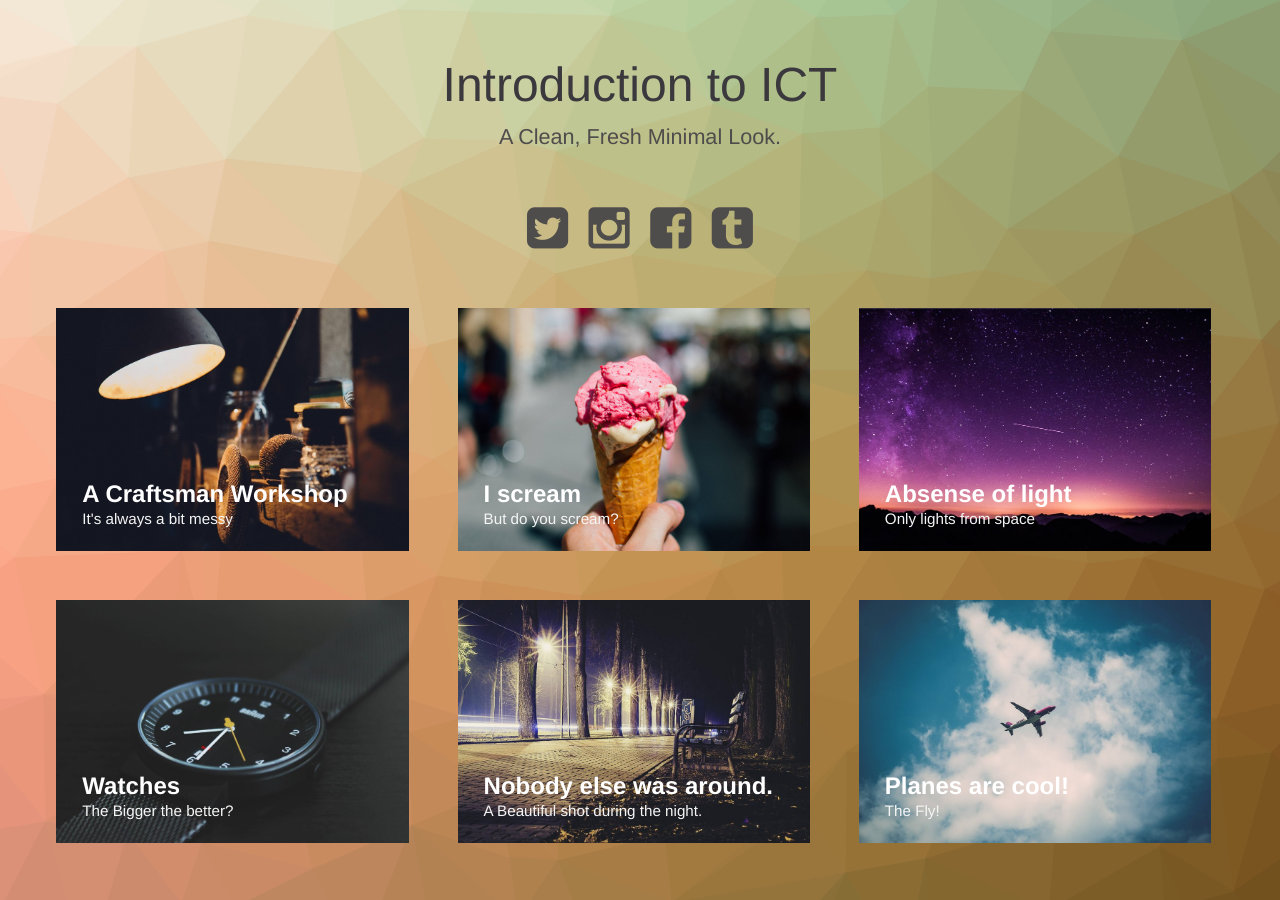
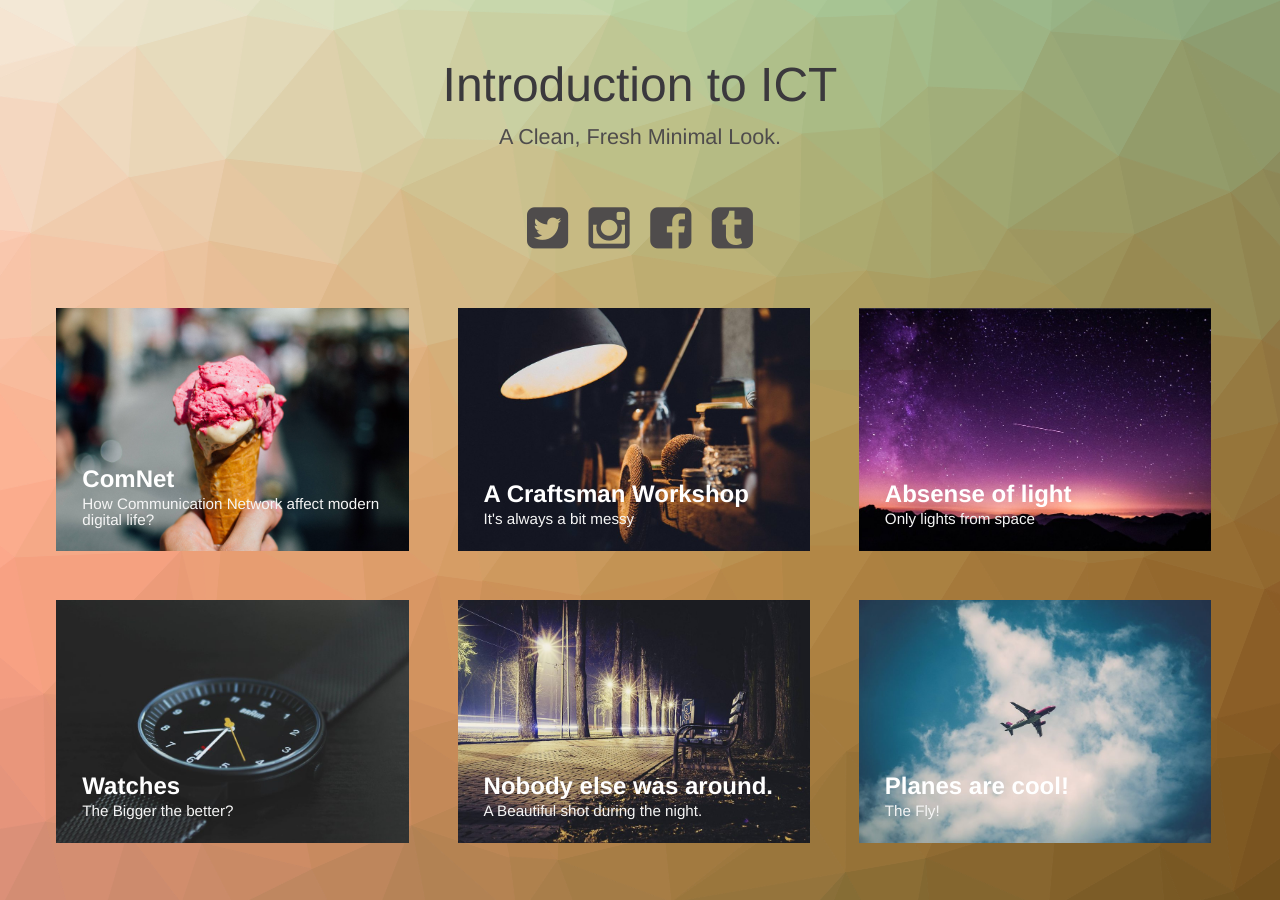
Before and after one commit to ictedu/ictedu.github.io, a Jekyll site: the page built from index.html, in a window 1280 px wide. Built offline with Jekyll 4.4.1, drawn with Linux system fonts in a browser that asks for light colours; some of the changed lines change nothing that is shown.

Commit message:
Update 2015-04-24-i-scream.markdown

```diff
--- a/_posts/2015-04-24-i-scream.markdown
+++ b/_posts/2015-04-24-i-scream.markdown
@@ -1,20 +1,40 @@
 ---
-title:  "I scream"
-subtitle: "But do you scream?"
-author: "Wferr"
+title:  "ComNet"
+subtitle: "How Communication Network affect modern digital life?"
+author: "Muhammad Nur Arif"
 avatar: "img/authors/wferr.png"
 image: "img/e.jpg"
-date:   2015-04-24 12:12:12
+date:   2016-03-21 10:05:59
 ---
 
-### Dolor sit amet?
-Lorem ipsum dolor sit amet, consectetur adipiscing elit. Proin vestibulum non mi non pulvinar. Donec tempus risus vel ex fringilla tempor. Vivamus pharetra non mauris quis fermentum. Vestibulum sed maximus elit, sit amet suscipit orci. Morbi at enim at libero dignissim egestas vel ac nisi. Etiam at lectus a arcu sodales consequat. Aliquam consequat ligula sed purus tincidunt, a ultrices nibh dapibus. Phasellus convallis ipsum nec semper ultricies. In facilisis lacus velit, sit amet lacinia velit blandit id. Nullam ut magna erat. Aliquam sit amet dapibus odio, aliquet tempus tortor. Donec in nisi massa.
+### COMMUNICATION AND NETWORKS
+Communication Network are the backbone of modern digital life. It give us the ability to experience the situation of others places without being physically there. It open up our eyes to the rest of the world beauties and greatness achieved by others civilization.
+Few things that will be highlighted will be:
+1.Wired Network
+2.Wireless Network
+3.Network Type
 
-### Aliquam suscipit.
-Cras eget nisl accumsan, porta nisl in, egestas sapien. Vestibulum gravida nulla sed facilisis tempor. Suspendisse maximus nisi sit amet velit sodales fringilla. Vivamus luctus risus eget dui consectetur porttitor. Maecenas ut ultrices orci. Maecenas mollis est eu sodales mollis. Nulla facilisi. Suspendisse eros arcu, elementum sed sem eu, pharetra rhoncus odio. Proin nec tincidunt velit. Cras nisl augue, faucibus sed mauris in, vestibulum mollis nisl. Nam id libero ultrices, consequat ex vitae, convallis nulla.
+### Wired network
+1.Twisted-pair cable
+2.Coaxial cable
+3.Fiber-optic cable
 
-Suspendisse lorem odio, blandit at nisl quis, hendrerit tempus tellus. Donec eget leo quis nisi vulputate consectetur. Praesent dignissim enim elit, congue luctus nisl cursus at. Sed rutrum molestie risus. Donec vulputate gravida accumsan. Vivamus tempus ullamcorper eleifend. Sed sagittis mi ut dolor tincidunt, ac rutrum nisi commodo.
+### Wireless Connection
+1.Bluetooth
+2.Wi-fi(Wireless fidelity)
+3.Microwave
+4.WiMax(Worldwide Interoperability for Microwave Access)
+5.LTE(Long Term Evolution)
+6.Satellite
 
-Fusce non elit in diam rutrum vestibulum. Donec vitae elementum erat. Praesent elementum eget justo at bibendum. Fusce interdum diam lorem, ut placerat elit pretium quis. Quisque eu urna at quam commodo sagittis. Etiam posuere convallis tincidunt. Phasellus vitae ligula neque. Vivamus a purus at dolor iaculis placerat. Curabitur convallis eu lacus congue sagittis.
+### Network Type
+1.Local Area Network (LAN)
+2.Home Networks
+3.Wireless LAN
+4.Personal Area Network
+5.Metropolitan Area Networks
+6.Wide Area Network
 
-Aliquam suscipit fermentum mauris a accumsan. In facilisis, mauris quis pulvinar tempus, turpis sapien sodales nibh, nec feugiat augue est quis nisi. Fusce eget odio feugiat, luctus quam et, dapibus nulla. Sed ornare lacus non libero lacinia pretium. In eu dui vitae purus euismod feugiat ac ac est. Morbi vitae pretium lorem, non eleifend felis. Nullam at massa feugiat, rutrum elit at, semper lacus. Etiam vel rutrum felis. Nullam quis auctor lorem, et tempor arcu.
+### Source
+Computing Essentials 2015
+By:(Timothy J./Linda l./Daniel A.)O'Leary
```
